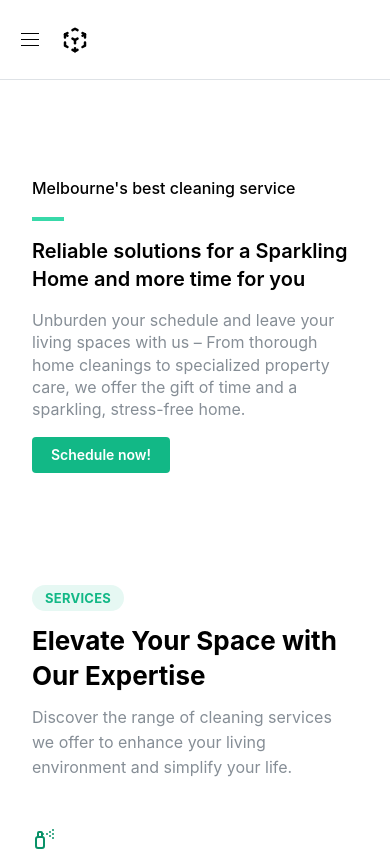
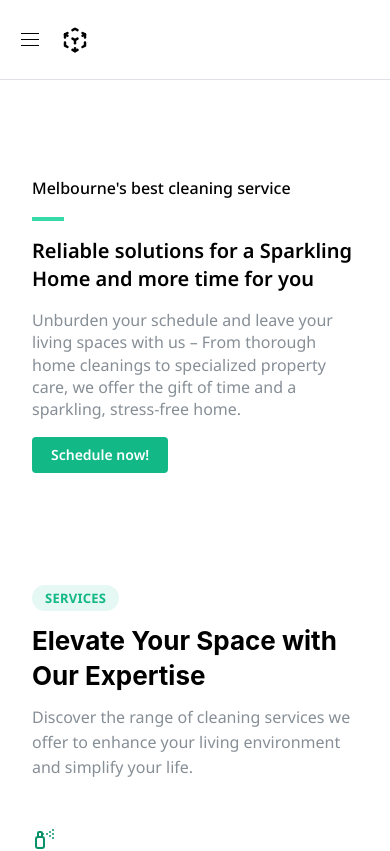
Before and after one commit to z-zacree/KLENZE, a Next.js app in the folder landing/: page / in a window 390 px wide. Shown: the top 851 px of the page. Built offline with nearby package versions, Linux system fonts and the light colour scheme.

Commit message:
✨ Updated font and mobile contact section layout

```diff
--- a/landing/app/components/Contact/Contact.tsx
+++ b/landing/app/components/Contact/Contact.tsx
@@ -1,7 +1,7 @@
 import Link from 'next/link';
 import { FC } from 'react';
 
-import { Container, Flex, Group, Stack, Text } from '@mantine/core';
+import { Container, Divider, Flex, Group, Stack, Text } from '@mantine/core';
 import { IconMail, IconPhoneCall } from '@tabler/icons-react';
 
 import { ContactForm } from '../ContactForm/ContactForm';
@@ -57,6 +57,7 @@ export const Contact: FC = () => (
                     </Stack>
                 </Flex>
             </Stack>
+            <Divider display={{ lg: 'none' }} mx="lg" label="Or fill up this form" />
             <Group align="center" justify="center" style={{ flex: 1 }}>
                 <ContactForm />
             </Group>
--- a/landing/app/layout.tsx
+++ b/landing/app/layout.tsx
@@ -1,9 +1,16 @@
+import { Noto_Sans } from 'next/font/google';
+
 import { ColorSchemeScript, MantineProvider } from '@mantine/core';
 
 import '@mantine/core/styles.css';
 
 import { theme } from '../theme';
 import './app.css';
+
+const notoSans = Noto_Sans({
+    weight: ['100', '200', '300', '400', '500', '600', '700', '800', '900'],
+    subsets: ['latin'],
+});
 
 export const metadata = {
     title: 'Klenze',
@@ -22,7 +29,7 @@ export default function RootLayout({ children }: { children: any }) {
                     content="minimum-scale=1, initial-scale=1, width=device-width, user-scalable=no"
                 />
             </head>
-            <body>
+            <body className={notoSans.className}>
                 <MantineProvider theme={theme}>{children}</MantineProvider>
             </body>
         </html>
```
